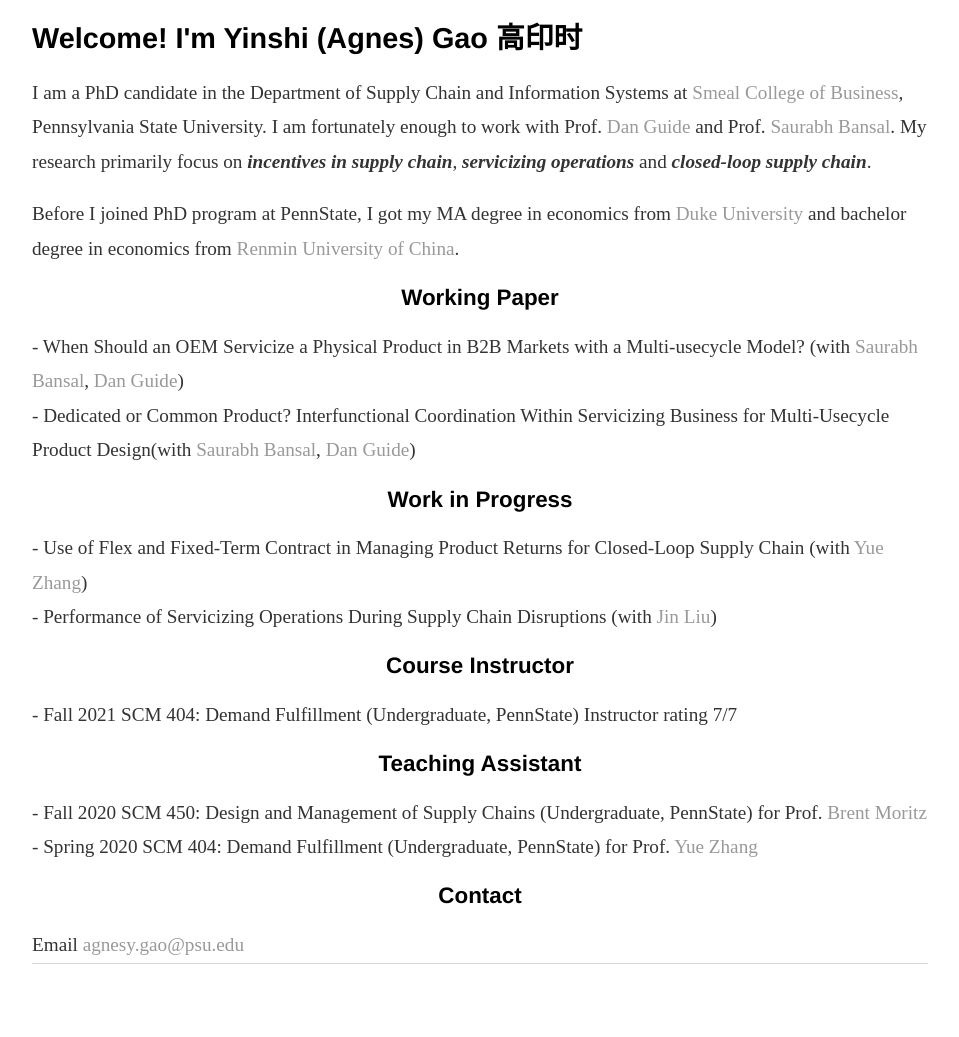
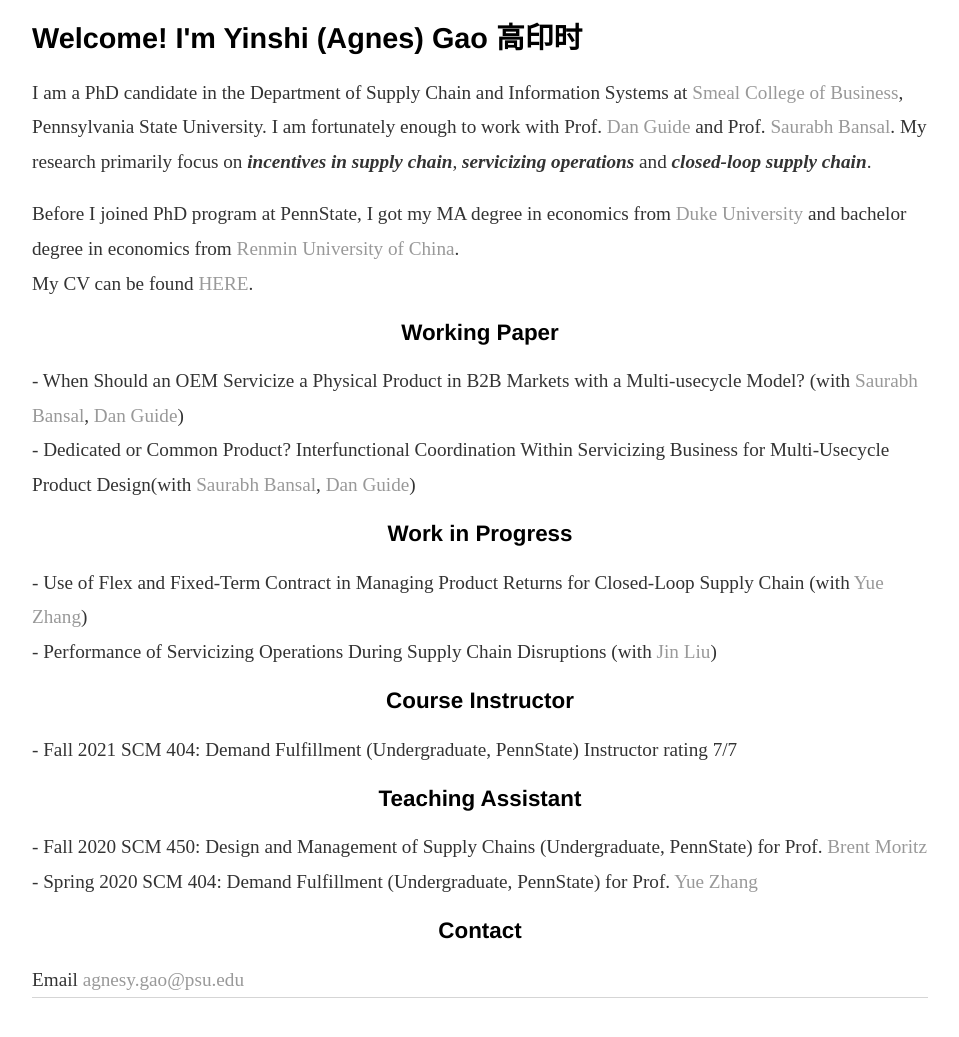
Before and after one commit to yinshi-gao/yinshi-gao.github.io, a Jekyll site: the page built from index.html, in a window 1280 px wide, cut to the strip 375-1433 px from the top of the page. Shown: the top 1037 px of the strip, without its empty margins (160-1119 px from the left). Built offline with Jekyll 4.4.1, drawn with Linux system fonts in a browser that asks for light colours.

Commit message:
Update index.html

```diff
--- a/index.html
+++ b/index.html
@@ -13,6 +13,10 @@
 	<p2> Before I joined PhD program at PennState, I got my MA degree in economics from <a href="https://duke.edu/">Duke University</a>
 		and bachelor degree in economics from <a href="https://www.ruc.edu.cn/en">Renmin University of China</a>.
 	</p2>
+	<br>
+	<p2> My CV can be found <a href="CV.pdf">HERE</a>.
+	</p2>
+
 	<h2>Working Paper</h2>
 	<p2>- When Should an OEM Servicize a Physical Product in B2B Markets with a Multi-usecycle Model?
 		(with <a href="https://directory.smeal.psu.edu/sub32">Saurabh Bansal</a>, <a href="http://www.personal.psu.edu/drg16/">Dan Guide</a>)</p2>
```
